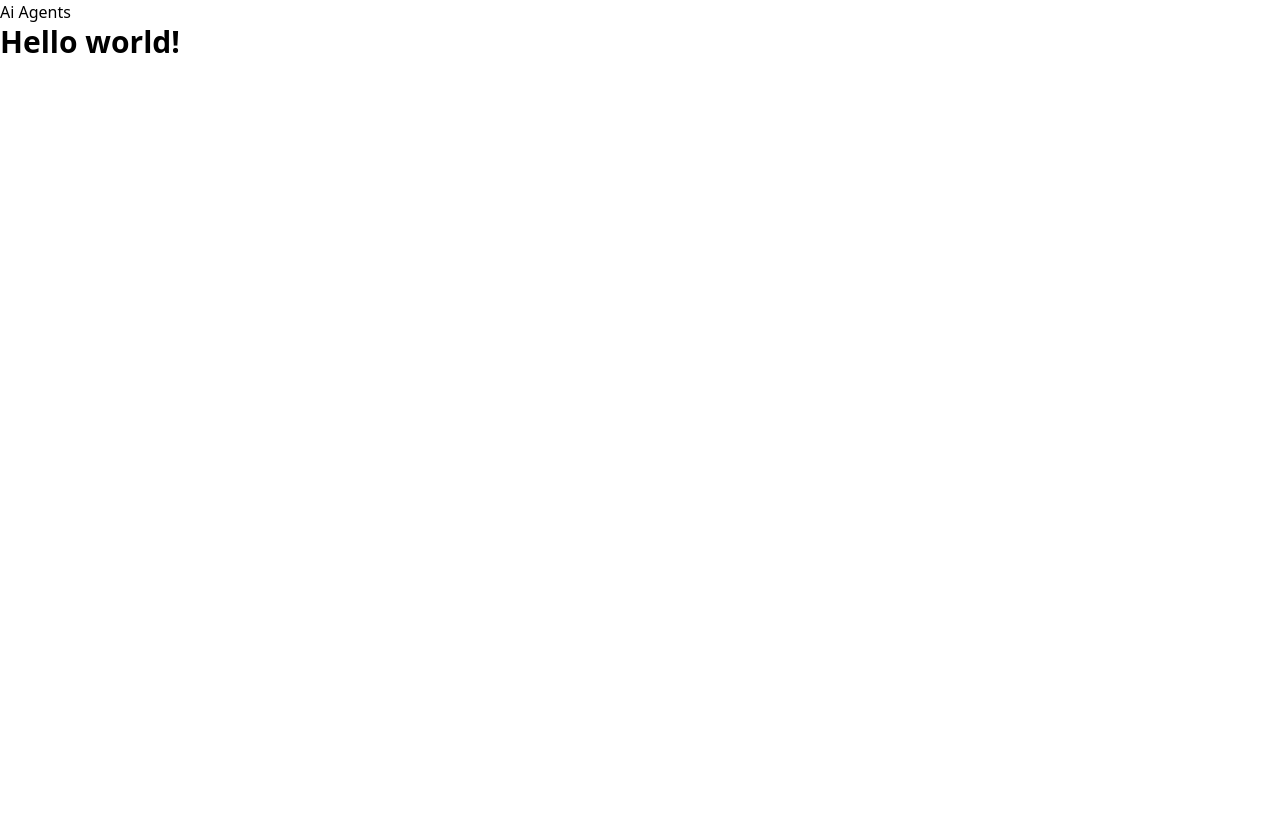
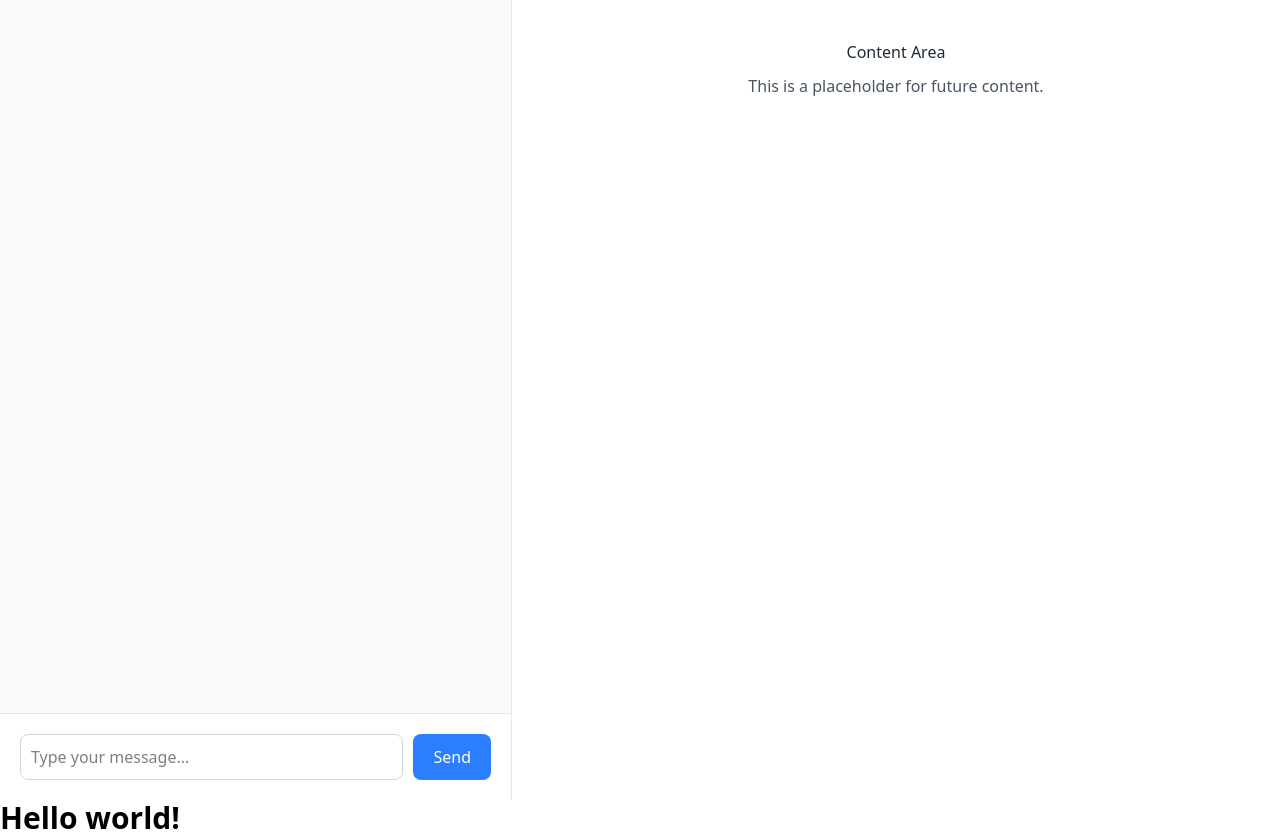
Before and after one commit to cheeseblubber/aiAgent, a React (Vite) app in the folder client/: page / in a window 1280 px wide. Before the commit the page ends 800 px from the top, so only its background shows below. Built offline with nearby package versions, Linux system fonts and the light colour scheme.

Commit message:
add chat component

```diff
--- a/client/src/App.tsx
+++ b/client/src/App.tsx
@@ -1,7 +1,23 @@
+import ChatComponent from './components/Chat'
+
+function PlaceholderComponent() {
+  return (
+    <div className="p-5 text-center text-gray-600">
+      <h2 className="mb-2.5 text-gray-800">Content Area</h2>
+      <p>This is a placeholder for future content.</p>
+    </div>
+  )
+}
+
 function App() {
   return (
-    <div>
-      <h1>Ai Agents</h1>
+    <div className="flex h-screen w-screen overflow-hidden">
+      <div className="flex-none w-2/5 border-r border-gray-200 bg-gray-50">
+        <ChatComponent />
+      </div>
+      <div className="flex-1 p-5 bg-white">
+        <PlaceholderComponent />
+      </div>
     </div>
   )
 }
--- /dev/null
+++ b/client/src/components/Chat.tsx
@@ -0,0 +1,55 @@
+import { useState } from 'react'
+
+interface Message {
+  content: string
+  sender: 'user' | 'ai'
+}
+
+function ChatComponent() {
+  const [messages, setMessages] = useState<Message[]>([])
+  const [input, setInput] = useState('')
+
+  const handleSubmit = (e: React.FormEvent) => {
+    e.preventDefault()
+    if (!input.trim()) return
+
+    setMessages([...messages, { content: input, sender: 'user' }])
+    setInput('')
+  }
+
+  return (
+    <div className="flex flex-col h-full">
+      <div className="flex-1 overflow-y-auto p-5 flex flex-col gap-2.5">
+        {messages.map((msg, idx) => (
+          <div
+            key={idx}
+            className={`p-3 rounded-xl max-w-[80%] break-words ${
+              msg.sender === 'user'
+                ? 'self-end bg-blue-600 text-white'
+                : 'self-start bg-gray-200 text-gray-900'
+            }`}
+          >
+            {msg.content}
+          </div>
+        ))}
+      </div>
+      <form onSubmit={handleSubmit} className="flex p-5 gap-2.5 bg-white border-t border-gray-200">
+        <input
+          type="text"
+          value={input}
+          onChange={(e) => setInput(e.target.value)}
+          placeholder="Type your message..."
+          className="flex-1 p-2.5 border border-gray-300 rounded-lg text-base focus:outline-none focus:ring-2 focus:ring-blue-500 focus:border-transparent"
+        />
+        <button
+          type="submit"
+          className="px-5 py-2.5 bg-blue-500 text-white rounded-lg text-base cursor-pointer transition-colors hover:bg-blue-700"
+        >
+          Send
+        </button>
+      </form>
+    </div>
+  )
+}
+
+export default ChatComponent
```
